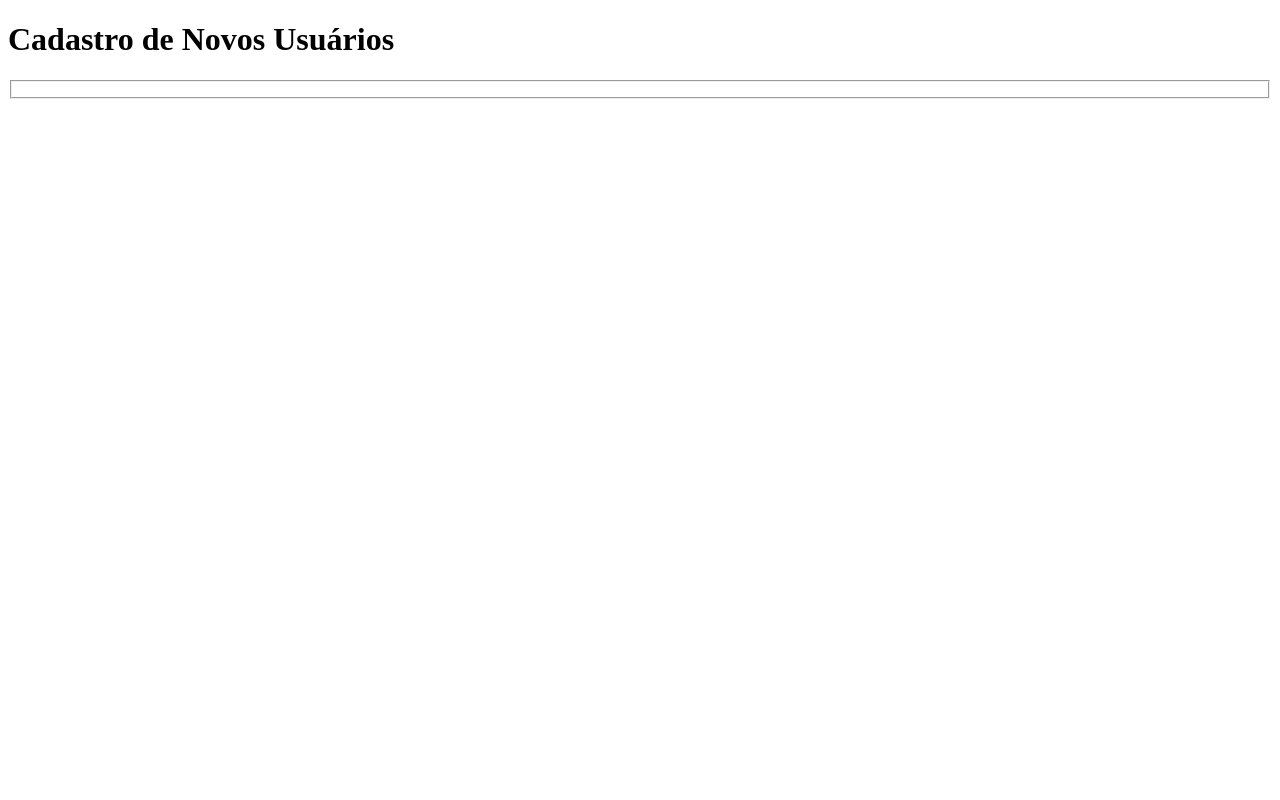
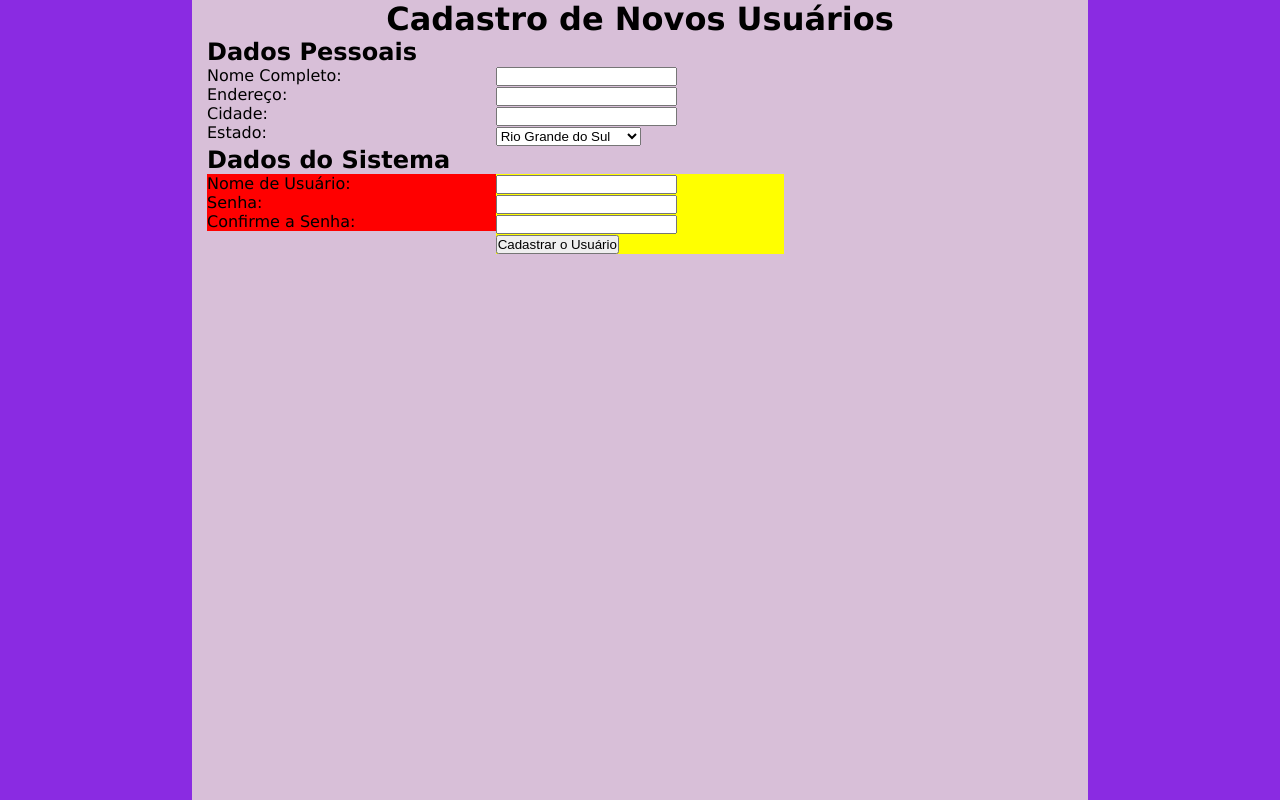
Before and after one commit to brossoni/trabalho_js_01, a plain HTML site: page index.html in a window 1280 px wide. Drawn offline with Linux system fonts and the light colour scheme.

Commit message:
wip: adicionar grid.css, adicionar index.html.

```diff
--- /dev/null
+++ b/grid.css
@@ -0,0 +1,66 @@
+/* Grid */
+.row::before,
+.row::after {
+    content: "";
+    display: table;
+    clear: both;
+}
+
+.row {
+    padding-left: 15px;
+    padding-right: 15px;
+}
+
+.col {
+    float: left;
+    box-sizing: border-box;
+}
+
+.col-1 {
+    width: 8.3333333333%;
+}
+
+.col-2 {
+    width: 16.6666666667%;
+}
+
+.col-3 {
+    width: 25%;
+}
+
+.col-4 {
+    width: 33.3333333333%;
+}
+
+.col-5 {
+    width: 41.666666667%;
+}
+
+.col-6 {
+    width: 50%;
+
+}
+
+.col-7 {
+    width: 58.333333333%;
+}
+
+.col-8 {
+    width: 66.666666667%;
+}
+
+.col-9 {
+    width: 75%;
+}
+
+.col-10 {
+    width: 83.333333333%;
+}
+
+.col-11 {
+    width: 91.666666667%;
+}
+
+.col-12 {
+    width: 100%;
+}
--- a/index.css
+++ b/index.css
@@ -0,0 +1,21 @@
+* {
+    margin: 0;
+    padding: 0;
+}
+
+body {
+    font-family: Verdana, Geneva, Tahoma, sans-serif;
+    background-color: blueviolet;
+}
+
+.container {
+    width: 70%;
+    margin: 0 auto;
+    box-sizing: border-box;
+    background-color: thistle;
+    min-height: 100vh;
+}
+h1 {
+    text-align: center;
+
+}
--- a/index.html
+++ b/index.html
@@ -3,14 +3,78 @@
 <head>
     <meta charset="UTF-8">
     <meta name="viewport" content="width=device-width, initial-scale=1.0">
+    <link rel="stylesheet" href="./grid.css">
+    <link rel="stylesheet" href="./index.css">
     <title>Exercício 2: Cadastro de Usuários</title>
 </head>
 <body>
-    <h1>Cadastro de Novos Usuários</h1>
-    <form>
-        <fieldset>
+    <div class="container">
+        <h1>Cadastro de Novos Usuários</h1>
+        <form >
+            <div class="row">
+                <div class="col col-12">
+                    <h2>Dados Pessoais</h2>
+                </div>
+            </div>
+            <div class="row">
+                <div class="col col-4">
+                    <p>Nome Completo:</p>
+                    <p>Endereço:</p>
+                    <p>Cidade:</p>
+                    <p>Estado:</p>
 
-        </fieldset>
-    </form>
+                </div>
+                <div class="col col-4">
+                    <input type="text" name="nome" required>
+                    <input type="text" name="endereco" required>
+                    <input type="text" name="cidade" required>
+                    <select name="estado" required>
+                        <option>Rio Grande do Sul</option>
+                        <option>Santa Catarina</option>
+                        <option>Paraná</option>
+                        <option>São Paulo</option>
+                        <option>Rio de Janeiro</option>
+                        <option>Espírito Santo</option>
+                        <option>Minas Gerais</option>
+                        <option>Mato Grosso</option>
+                        <option>Bahia</option>
+                        <option>Rio Grande do Norte</option>
+                        <option>Amapá</option>
+                        <option>Amazonas</option>
+                        </select>
+
+                </div>
+                <div class="col col-4">
+
+                </div>
+            </div>
+
+            <div class="row">
+                <div class="col col-12">
+                    <h2>Dados do Sistema</h2>
+                </div>
+            </div>
+            <div class="row">
+                <div class="col col-4" style="background-color: rgb(255,0,0);">
+                    <p>Nome de Usuário:</p>
+                    <p>Senha:</p>
+                    <p>Confirme a Senha:</p>
+                </div>
+                <div class="col col-4" style="background-color: rgb(255,255,0);">
+                    <input type="text" name="user" required>
+                    <input type="password" name="senha" required>
+                    <input type="password" name="conf-senha" required>
+                    <button type="submit">Cadastrar o Usuário</button>
+                </div>
+                <div class="col col-4" style="background-color: rgb(255, 145, 0);">
+                    <p>
+
+                    </p>
+                </div>
+            </div>
+
+        </form>
+    </div>
+
 </body>
 </html>
```
